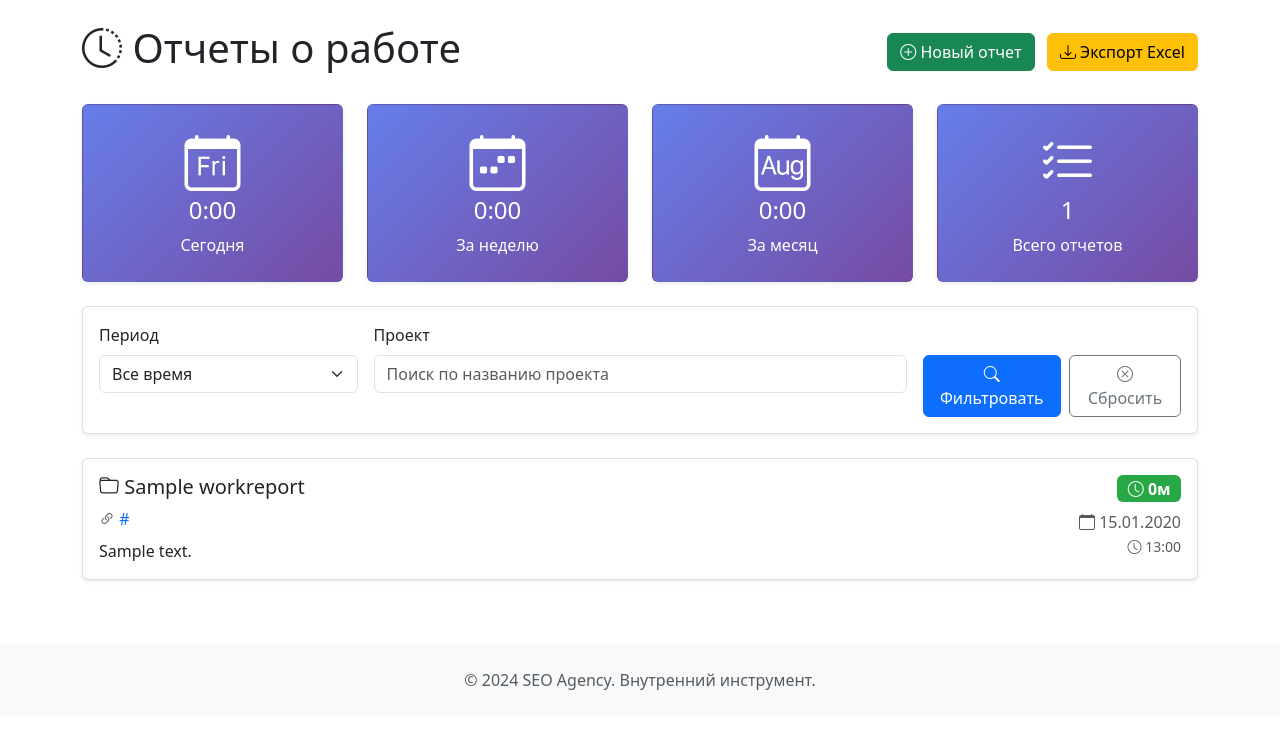
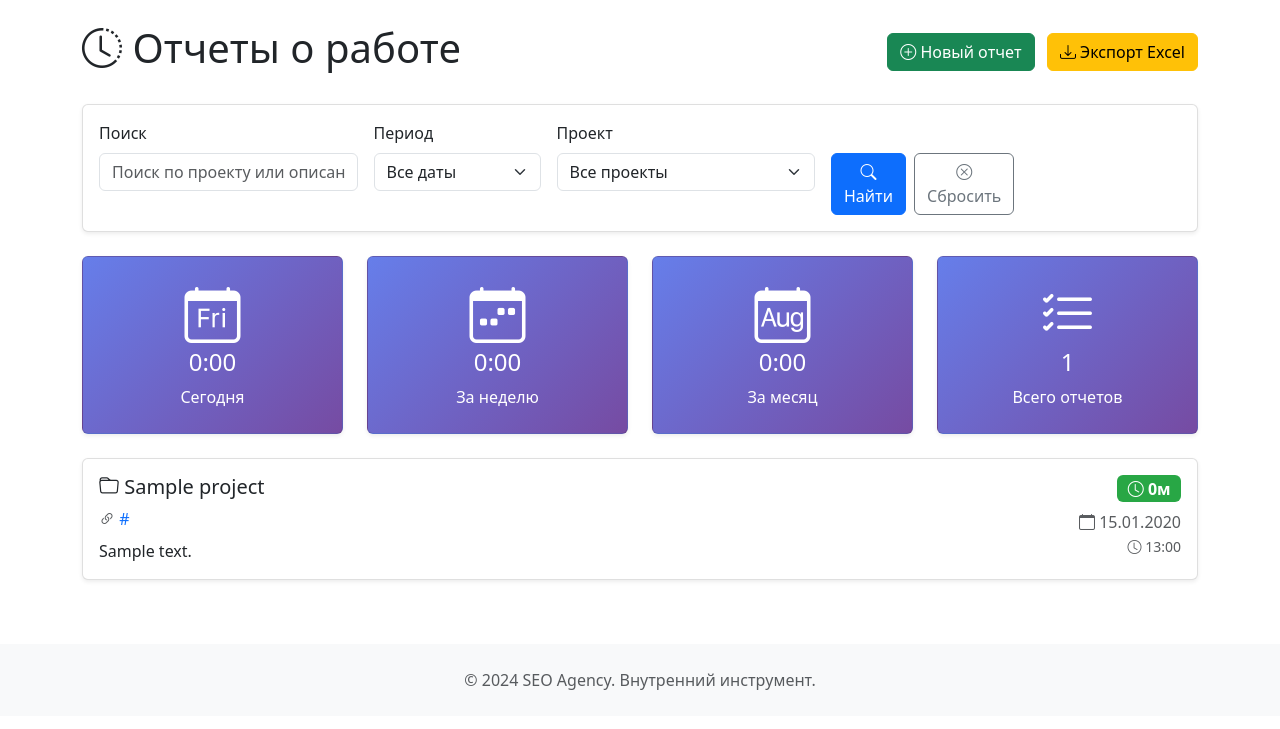
Before and after one commit to DmitryRzhansky/for-our-company, a Django app: page /reports/ in a window 1280 px wide. Shown: the part 56-785 px from the top of the page. Run offline with Django 5.2, Linux system fonts and the light colour scheme; tables that the repository leaves empty hold one stand-in row (values such as "Sample post").

Commit message:
Обновление модели WorkReport: замена поля project_name на ForeignKey project, улучшение админки с добавлением фильтров и поисковых возможностей, а также обновление шаблонов для отображения новых данных и функционала.

```diff
--- a/reports/forms.py
+++ b/reports/forms.py
@@ -10,7 +10,7 @@ class WorkReportForm(forms.ModelForm):
 
     class Meta:
         model = WorkReport
-        fields = ['project_name', 'project_url', 'work_description', 'date']
+        fields = ['project', 'project_url', 'work_description', 'date']
         widgets = {
             'work_description': forms.Textarea(attrs={'rows': 3}),
             'date': forms.DateInput(attrs={'type': 'date', 'id': 'id_date'}),
@@ -34,6 +34,10 @@ class WorkReportForm(forms.ModelForm):
             self.fields['hours'].initial = hours
             self.fields['minutes'].initial = minutes
 
+        # Делаем project_name необязательным, если выбран проект
+        self.fields['project_name'].required = False
+        self.fields['project_name'].help_text = 'Заполните только если не выбран проект выше'
+
     def clean(self):
         cleaned_data = super().clean()
         hours = cleaned_data.get('hours', 0) or 0
--- a/reports/views.py
+++ b/reports/views.py
@@ -1,7 +1,8 @@
 from django.shortcuts import render
 from django.views.generic import ListView
 from django.http import HttpResponse
-from django.db.models import Sum, Count
+from django.db.models import Sum, Count, Q
+from django.db import models
 from datetime import datetime, timedelta
 from django.utils import timezone
 import openpyxl
@@ -16,10 +17,13 @@ class ReportListView(ListView):
     paginate_by = 20
 
     def get_queryset(self):
-        queryset = WorkReport.objects.all()
+        queryset = WorkReport.objects.select_related('project').all()
 
         # Фильтр по дате
         date_filter = self.request.GET.get('date')
+        date_from = self.request.GET.get('date_from')
+        date_to = self.request.GET.get('date_to')
+
         if date_filter == 'today':
             today = timezone.now().date()
             queryset = queryset.filter(date=today)
@@ -29,11 +33,32 @@ class ReportListView(ListView):
         elif date_filter == 'month':
             month_ago = timezone.now().date() - timedelta(days=30)
             queryset = queryset.filter(date__gte=month_ago)
+        elif date_filter == 'year':
+            year_ago = timezone.now().date() - timedelta(days=365)
+            queryset = queryset.filter(date__gte=year_ago)
+
+        # Фильтр по конкретным датам
+        if date_from:
+            queryset = queryset.filter(date__gte=date_from)
+        if date_to:
+            queryset = queryset.filter(date__lte=date_to)
 
         # Фильтр по проекту
         project_filter = self.request.GET.get('project')
         if project_filter:
-            queryset = queryset.filter(project_name__icontains=project_filter)
+            queryset = queryset.filter(
+                Q(project__name__icontains=project_filter) |
+                Q(project_name__icontains=project_filter)
+            )
+
+        # Поиск по названию проекта
+        search_query = self.request.GET.get('search')
+        if search_query:
+            queryset = queryset.filter(
+                Q(project__name__icontains=search_query) |
+                Q(project_name__icontains=search_query) |
+                Q(work_description__icontains=search_query)
+            )
 
         return queryset
 
@@ -58,6 +83,25 @@ class ReportListView(ListView):
             'total_reports': WorkReport.objects.count(),
             'projects_count': WorkReport.objects.values('project_name').distinct().count(),
         }
+
+        # Фильтры
+        context['date_choices'] = [
+            ('', 'Все даты'),
+            ('today', 'Сегодня'),
+            ('week', 'За неделю'),
+            ('month', 'За месяц'),
+            ('year', 'За год'),
+            ('custom', 'Выбрать период'),
+        ]
+        context['current_date_filter'] = self.request.GET.get('date', '')
+        context['current_date_from'] = self.request.GET.get('date_from', '')
+        context['current_date_to'] = self.request.GET.get('date_to', '')
+        context['current_project_filter'] = self.request.GET.get('project', '')
+        context['current_search'] = self.request.GET.get('search', '')
+
+        # Список проектов для фильтра
+        from projects.models import Project
+        context['projects'] = Project.objects.all().order_by('name')
 
         return context
 
--- a/templates/dashboard/dashboard.html
+++ b/templates/dashboard/dashboard.html
@@ -115,7 +115,7 @@
                     {% for report in today_reports %}
                         <div class="d-flex justify-content-between align-items-center mb-2">
                             <div>
-                                <h6 class="mb-1">{{ report.project_name }}</h6>
+                                <h6 class="mb-1">{{ report.get_project_name }}</h6>
                                 <small class="text-muted">{{ report.work_description|truncatechars:50 }}</small>
                             </div>
                             <span class="badge time-badge">
--- a/templates/reports/report_list.html
+++ b/templates/reports/report_list.html
@@ -16,6 +16,84 @@
                 <a href="{% url 'reports:export_reports' %}" class="btn btn-warning">
                     <i class="bi bi-download"></i> Экспорт Excel
                 </a>
+            </div>
+        </div>
+    </div>
+</div>
+
+<!-- Поиск и фильтры -->
+<div class="row mb-4">
+    <div class="col-12">
+        <div class="card">
+            <div class="card-body">
+                <form method="get" class="row g-3">
+                    <div class="col-md-3">
+                        <label for="search" class="form-label">Поиск</label>
+                        <input type="text" name="search" id="search" class="form-control"
+                               placeholder="Поиск по проекту или описанию" value="{{ current_search }}">
+                    </div>
+                    <div class="col-md-2">
+                        <label for="date" class="form-label">Период</label>
+                        <select name="date" id="date" class="form-select" onchange="toggleCustomDates()">
+                            {% for value, label in date_choices %}
+                                <option value="{{ value }}" {% if current_date_filter == value %}selected{% endif %}>
+                                    {{ label }}
+                                </option>
+                            {% endfor %}
+                        </select>
+                    </div>
+                    <div class="col-md-2" id="date-from-group" style="display: none;">
+                        <label for="date_from" class="form-label">От даты</label>
+                        <input type="date" name="date_from" id="date_from" class="form-control" value="{{ current_date_from }}">
+                    </div>
+                    <div class="col-md-2" id="date-to-group" style="display: none;">
+                        <label for="date_to" class="form-label">До даты</label>
+                        <input type="date" name="date_to" id="date_to" class="form-control" value="{{ current_date_to }}">
+                    </div>
+                    <div class="col-md-3">
+                        <label for="project" class="form-label">Проект</label>
+                        <select name="project" id="project" class="form-select">
+                            <option value="">Все проекты</option>
+                            {% for project in projects %}
+                                <option value="{{ project.name }}" {% if current_project_filter == project.name %}selected{% endif %}>
+                                    {{ project.name }}
+                                </option>
+                            {% endfor %}
+                        </select>
+                    </div>
+                    <div class="col-md-2">
+                        <label class="form-label">&nbsp;</label>
+                        <div class="d-flex gap-2">
+                            <button type="submit" class="btn btn-primary">
+                                <i class="bi bi-search"></i> Найти
+                            </button>
+                            <a href="{% url 'reports:report_list' %}" class="btn btn-outline-secondary">
+                                <i class="bi bi-x-circle"></i> Сбросить
+                            </a>
+                        </div>
+                    </div>
+                </form>
+
+                <script>
+                function toggleCustomDates() {
+                    const dateSelect = document.getElementById('date');
+                    const dateFromGroup = document.getElementById('date-from-group');
+                    const dateToGroup = document.getElementById('date-to-group');
+
+                    if (dateSelect.value === 'custom') {
+                        dateFromGroup.style.display = 'block';
+                        dateToGroup.style.display = 'block';
+                    } else {
+                        dateFromGroup.style.display = 'none';
+                        dateToGroup.style.display = 'none';
+                    }
+                }
+
+                // Инициализация при загрузке страницы
+                document.addEventListener('DOMContentLoaded', function() {
+                    toggleCustomDates();
+                });
+                </script>
             </div>
         </div>
     </div>
@@ -61,42 +139,6 @@
     </div>
 </div>
 
-<!-- Фильтры -->
-<div class="row mb-4">
-    <div class="col-12">
-        <div class="card">
-            <div class="card-body">
-                <form method="get" class="row g-3">
-                    <div class="col-md-3">
-                        <label for="date" class="form-label">Период</label>
-                        <select name="date" id="date" class="form-select">
-                            <option value="">Все время</option>
-                            <option value="today" {% if request.GET.date == 'today' %}selected{% endif %}>Сегодня</option>
-                            <option value="week" {% if request.GET.date == 'week' %}selected{% endif %}>За неделю</option>
-                            <option value="month" {% if request.GET.date == 'month' %}selected{% endif %}>За месяц</option>
-                        </select>
-                    </div>
-                    <div class="col-md-6">
-                        <label for="project" class="form-label">Проект</label>
-                        <input type="text" name="project" id="project" class="form-control"
-                               placeholder="Поиск по названию проекта" value="{{ request.GET.project }}">
-                    </div>
-                    <div class="col-md-3">
-                        <label class="form-label">&nbsp;</label>
-                        <div class="d-flex gap-2">
-                            <button type="submit" class="btn btn-primary">
-                                <i class="bi bi-search"></i> Фильтровать
-                            </button>
-                            <a href="{% url 'reports:report_list' %}" class="btn btn-outline-secondary">
-                                <i class="bi bi-x-circle"></i> Сбросить
-                            </a>
-                        </div>
-                    </div>
-                </form>
-            </div>
-        </div>
-    </div>
-</div>
 
 <!-- Список отчетов -->
 {% if reports %}
@@ -108,7 +150,7 @@
                         <div class="row">
                             <div class="col-md-8">
                                 <h5 class="card-title">
-                                    <i class="bi bi-folder"></i> {{ report.project_name }}
+                                    <i class="bi bi-folder"></i> {{ report.get_project_name }}
                                 </h5>
                                 {% if report.project_url %}
                                     <p class="text-muted mb-2">
@@ -146,10 +188,10 @@
             <ul class="pagination justify-content-center">
                 {% if page_obj.has_previous %}
                     <li class="page-item">
-                        <a class="page-link" href="?page=1{% if request.GET.date %}&date={{ request.GET.date }}{% endif %}{% if request.GET.project %}&project={{ request.GET.project }}{% endif %}">Первая</a>
+                        <a class="page-link" href="?page=1{% if request.GET.date %}&date={{ request.GET.date }}{% endif %}{% if request.GET.project %}&project={{ request.GET.project }}{% endif %}{% if request.GET.search %}&search={{ request.GET.search }}{% endif %}{% if request.GET.date_from %}&date_from={{ request.GET.date_from }}{% endif %}{% if request.GET.date_to %}&date_to={{ request.GET.date_to }}{% endif %}">Первая</a>
                     </li>
                     <li class="page-item">
-                        <a class="page-link" href="?page={{ page_obj.previous_page_number }}{% if request.GET.date %}&date={{ request.GET.date }}{% endif %}{% if request.GET.project %}&project={{ request.GET.project }}{% endif %}">Предыдущая</a>
+                        <a class="page-link" href="?page={{ page_obj.previous_page_number }}{% if request.GET.date %}&date={{ request.GET.date }}{% endif %}{% if request.GET.project %}&project={{ request.GET.project }}{% endif %}{% if request.GET.search %}&search={{ request.GET.search }}{% endif %}{% if request.GET.date_from %}&date_from={{ request.GET.date_from }}{% endif %}{% if request.GET.date_to %}&date_to={{ request.GET.date_to }}{% endif %}">Предыдущая</a>
                     </li>
                 {% endif %}
 
@@ -161,10 +203,10 @@
 
                 {% if page_obj.has_next %}
                     <li class="page-item">
-                        <a class="page-link" href="?page={{ page_obj.next_page_number }}{% if request.GET.date %}&date={{ request.GET.date }}{% endif %}{% if request.GET.project %}&project={{ request.GET.project }}{% endif %}">Следующая</a>
+                        <a class="page-link" href="?page={{ page_obj.next_page_number }}{% if request.GET.date %}&date={{ request.GET.date }}{% endif %}{% if request.GET.project %}&project={{ request.GET.project }}{% endif %}{% if request.GET.search %}&search={{ request.GET.search }}{% endif %}{% if request.GET.date_from %}&date_from={{ request.GET.date_from }}{% endif %}{% if request.GET.date_to %}&date_to={{ request.GET.date_to }}{% endif %}">Следующая</a>
                     </li>
                     <li class="page-item">
-                        <a class="page-link" href="?page={{ page_obj.paginator.num_pages }}{% if request.GET.date %}&date={{ request.GET.date }}{% endif %}{% if request.GET.project %}&project={{ request.GET.project }}{% endif %}">Последняя</a>
+                        <a class="page-link" href="?page={{ page_obj.paginator.num_pages }}{% if request.GET.date %}&date={{ request.GET.date }}{% endif %}{% if request.GET.project %}&project={{ request.GET.project }}{% endif %}{% if request.GET.search %}&search={{ request.GET.search }}{% endif %}{% if request.GET.date_from %}&date_from={{ request.GET.date_from }}{% endif %}{% if request.GET.date_to %}&date_to={{ request.GET.date_to }}{% endif %}">Последняя</a>
                     </li>
                 {% endif %}
             </ul>
```
Also changed, not shown: reports/admin.py (+9 -4 lines), reports/models.py (+10 -2 lines), templates/admin/reports/workreport/change_form.html (+43 -0 lines), reports/migrations/0002_workreport_project_alter_workreport_project_name.py (added).
